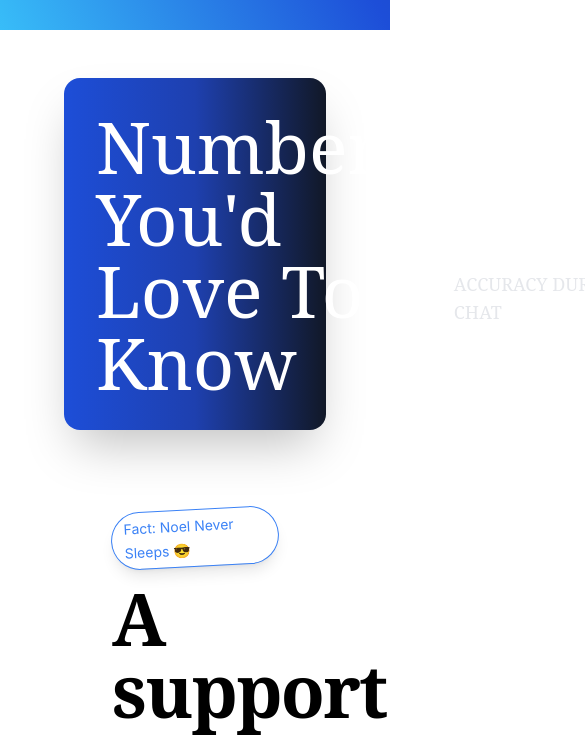
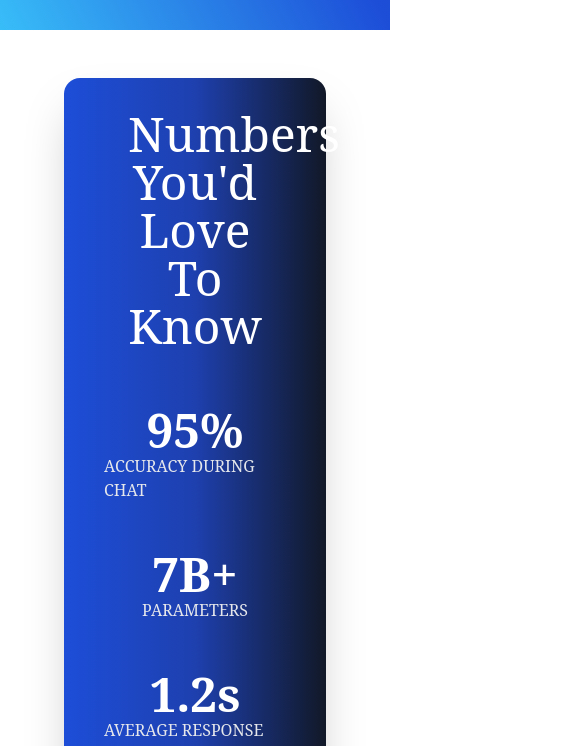
Before and after one commit to iamsid47/get-noel, a React (Create React App) app: page / in a window 390 px wide. Shown: the part 807-1553 px from the top of the page, 585 px wide, since content can reach past the window. Built offline with nearby package versions, Linux system fonts and the light colour scheme.

Commit message:
made stat responsive

```diff
--- a/src/components/HomePage/Stats.jsx
+++ b/src/components/HomePage/Stats.jsx
@@ -3,26 +3,28 @@ import React from "react";
 const Stats = () => {
   return (
     <section className="my-12">
-      <div className="mx-16 my-8 bg-gradient-to-r from-blue-700 via-blue-800 to-gray-900 rounded-2xl shadow-2xl text-white flex justify-around">
+      <div className="px-8 mx-16 my-8 bg-gradient-to-r from-blue-700 via-blue-800 to-gray-900 rounded-2xl shadow-2xl text-white flex flex-col md:flex-row justify-around">
         <div className="mx-4 px-4 my-4 py-4">
-          <h1 className="text-7xl tracking-normal max-w-lg capitalize">
+          <h1 className="text-5xl md:text-6xl lg:text-7xl tracking-normal max-w-lg capitalize text-center md:text-left">
             Numbers you'd love to know
           </h1>
         </div>
-        <div className="flex items-center space-x-12 -mt-2">
+        <div className="flex flex-col md:flex-row justify-center items-center md:space-x-12 lg:-mt-2">
           <div className="mx-2 my-6 flex flex-col items-center">
-            <h1 className="text-8xl font-bold">95%</h1>
-            <h2 className="text-lg uppercase text-gray-200">
+            <h1 className="text-5xl md:text-6xl lg:text-8xl font-bold">95%</h1>
+            <h2 className="text-md md:text-lg uppercase text-gray-200">
               Accuracy During Chat
             </h2>
           </div>
           <div className="mx-2 my-6 flex flex-col items-center">
-            <h1 className="text-8xl font-bold">7B+</h1>
-            <h2 className="text-lg uppercase text-gray-200">Parameters</h2>
+            <h1 className="text-5xl md:text-6xl lg:text-8xl font-bold">7B+</h1>
+            <h2 className="text-md md:text-lg uppercase text-gray-200">
+              Parameters
+            </h2>
           </div>
-          <div className="mx-2 my-6 flex flex-col items-center">
-            <h1 className="text-8xl font-bold">1.2 sec</h1>
-            <h2 className="text-lg uppercase text-gray-200">
+          <div className="mx-2 my-6 flex flex-col items-center pb-5 md:pb-0">
+            <h1 className="text-5xl md:text-6xl lg:text-8xl font-bold">1.2s</h1>
+            <h2 className="text-md md:text-lg uppercase text-gray-200">
               Average Response Time
             </h2>
           </div>
```
